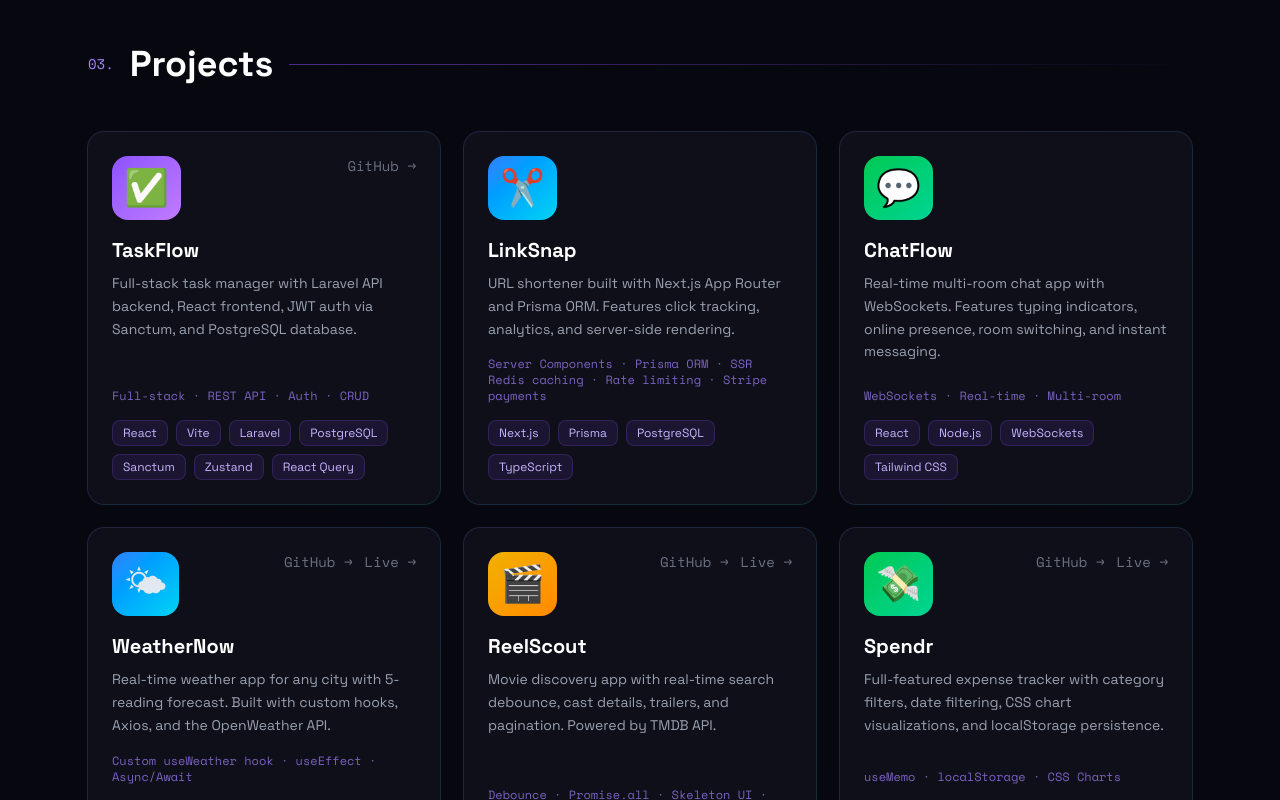
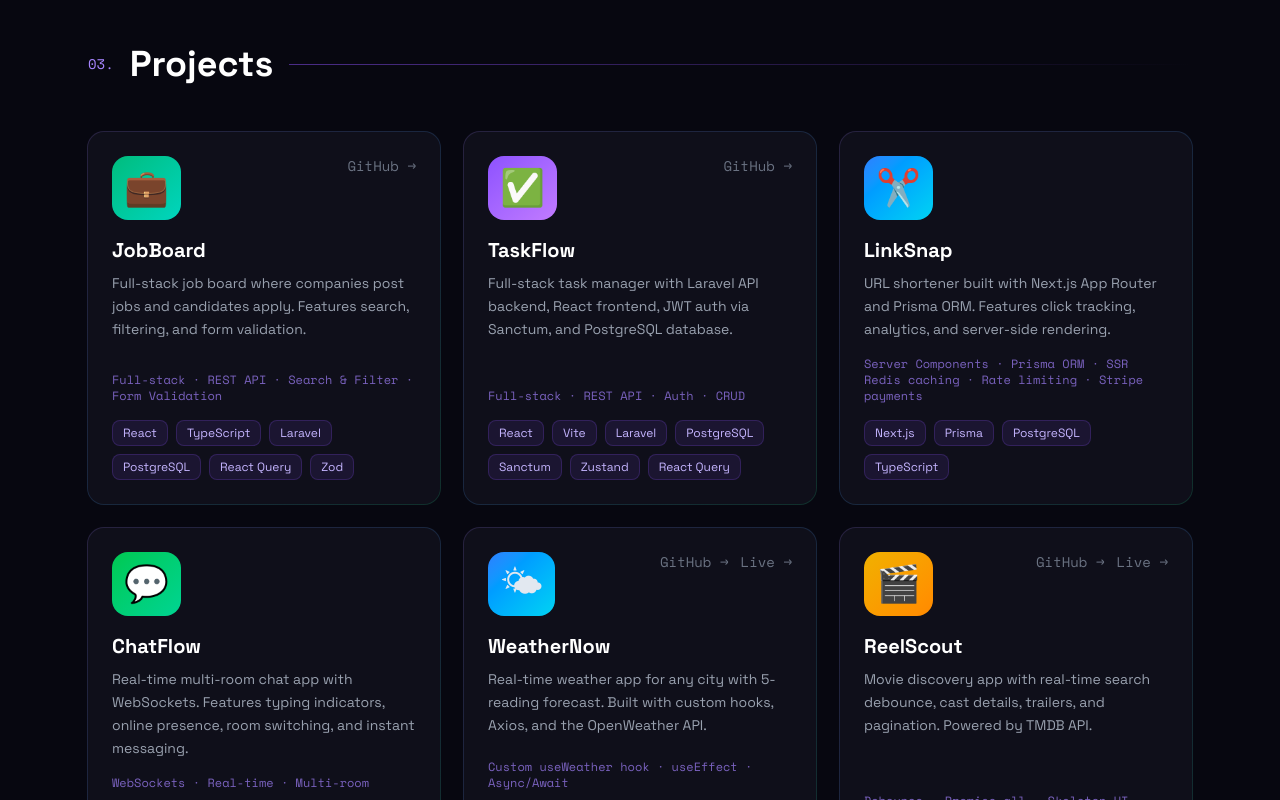
Before and after one commit to leobertcamoro101-lab/portfolio, a React (Vite) app: page / in a window 1280 px wide. Shown: the part 2220-3020 px from the top of the page. Built offline with nearby package versions, Linux system fonts and the light colour scheme.

Commit message:
added project

```diff
--- a/src/data/portfolio.js
+++ b/src/data/portfolio.js
@@ -40,7 +40,18 @@ export const skills = [
 
 export const projects = [
   {
-    id: 1,
+  id: 7,
+  title: 'JobBoard',
+  description: 'Full-stack job board where companies post jobs and candidates apply. Features search, filtering, and form validation.',
+  tech: ['React', 'TypeScript', 'Laravel', 'PostgreSQL', 'React Query', 'Zod'],
+  github: 'https://github.com/leobertcamoro101-lab',
+  live: null,
+  highlight: 'Full-stack · REST API · Search & Filter · Form Validation',
+  color: 'from-emerald-500 to-teal-400',
+  icon: '💼',
+},
+  {
+    id: 6,
     title: 'TaskFlow',
     description: 'Full-stack task manager with Laravel API backend, React frontend, JWT auth via Sanctum, and PostgreSQL database.',
     tech: ['React', 'Vite', 'Laravel', 'PostgreSQL', 'Sanctum', 'Zustand', 'React Query'],
@@ -51,7 +62,7 @@ export const projects = [
     icon: '✅',
   },
   {
-    id: 2,
+    id: 5,
     title: 'LinkSnap',
     description: 'URL shortener built with Next.js App Router and Prisma ORM. Features click tracking, analytics, and server-side rendering.',
     tech: ['Next.js', 'Prisma', 'PostgreSQL', 'TypeScript'],
@@ -62,7 +73,7 @@ export const projects = [
     icon: '✂️',
   },
   {
-    id: 3,
+    id: 4,
     title: 'ChatFlow',
     description: 'Real-time multi-room chat app with WebSockets. Features typing indicators, online presence, room switching, and instant messaging.',
     tech: ['React', 'Node.js', 'WebSockets', 'Tailwind CSS'],
@@ -73,7 +84,7 @@ export const projects = [
     icon: '💬',
   },
   {
-    id: 4,
+    id: 3,
     title: 'WeatherNow',
     description: 'Real-time weather app for any city with 5-reading forecast. Built with custom hooks, Axios, and the OpenWeather API.',
     tech: ['React', 'Vite', 'Tailwind CSS', 'OpenWeather API'],
@@ -84,7 +95,7 @@ export const projects = [
     icon: '🌤',
   },
   {
-    id: 5,
+    id: 2,
     title: 'ReelScout',
     description: 'Movie discovery app with real-time search debounce, cast details, trailers, and pagination. Powered by TMDB API.',
     tech: ['React', 'Vite', 'Tailwind CSS', 'TMDB API'],
@@ -95,7 +106,7 @@ export const projects = [
     icon: '🎬',
   },
   {
-    id: 6,
+    id: 1,
     title: 'Spendr',
     description: 'Full-featured expense tracker with category filters, date filtering, CSS chart visualizations, and localStorage persistence.',
     tech: ['React', 'Vite', 'Tailwind CSS', 'localStorage'],
@@ -105,6 +116,7 @@ export const projects = [
     color: 'from-green-500 to-emerald-400',
     icon: '💸',
   },
+
 ];
 
 export const experience = [
```
